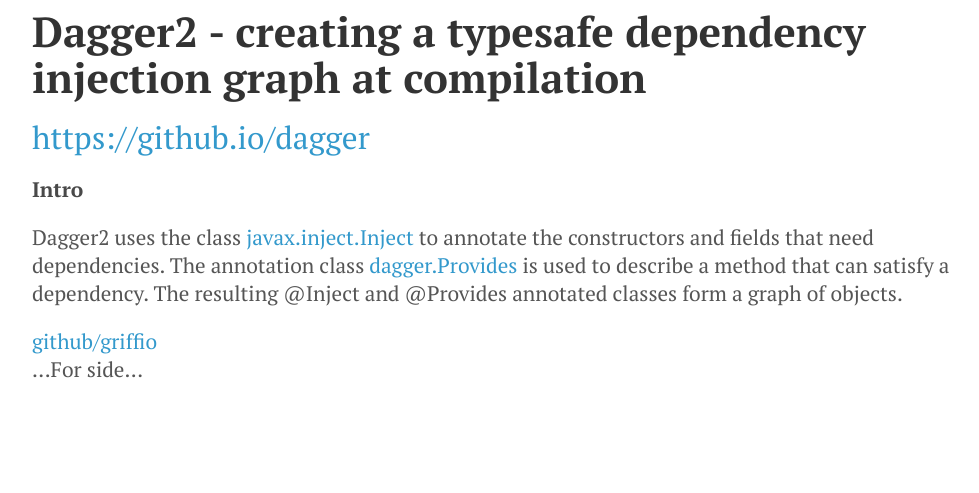
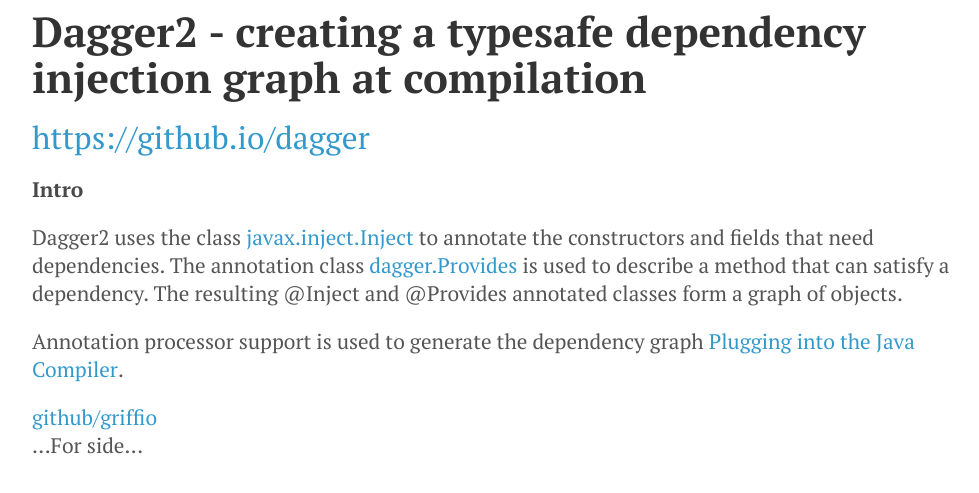
Before and after one commit to griffio/griffio.github.io, a Jekyll site: the page built from _posts/2014-12-22-dagger2.md, in a window 1280 px wide. Shown: the top 493 px of the page, without its empty margins (144-1123 px from the left). Built offline with Jekyll 4.4.1, drawn with Linux system fonts in a browser that asks for light colours; nearby versions of some CDN libraries.

Commit message:
Update 2014-12-22-dagger2.md

```diff
--- a/_posts/2014-12-22-dagger2.md
+++ b/_posts/2014-12-22-dagger2.md
@@ -16,3 +16,5 @@
 Dagger2 uses the class [javax.inject.Inject](http://docs.oracle.com/javaee/7/api/javax/inject/Inject.html) to annotate the constructors and fields that need dependencies.
 The annotation class [dagger.Provides](http://google.github.io/api/latest/dagger/Provides.html) is used to describe a method that can satisfy a dependency.
 The resulting @Inject and @Provides annotated classes form a graph of objects.
+
+Annotation processor support is used to generate the dependency graph [Plugging into the Java Compiler](https://oracleus.activeevents.com/2014/connect/fileDownload/session/14BBC4CA8DD69CBF9BA12D7B6601C106/CON4265_McManus-Plugging-into-the-Java-Compiler.pdf).
```
